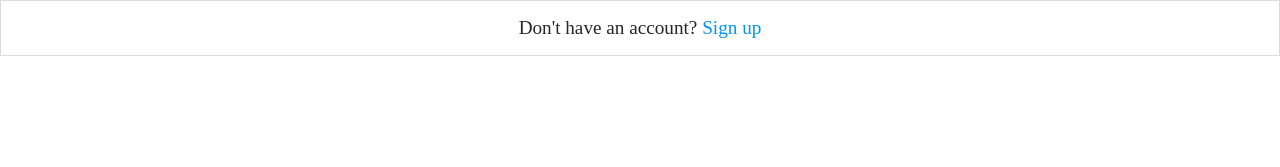
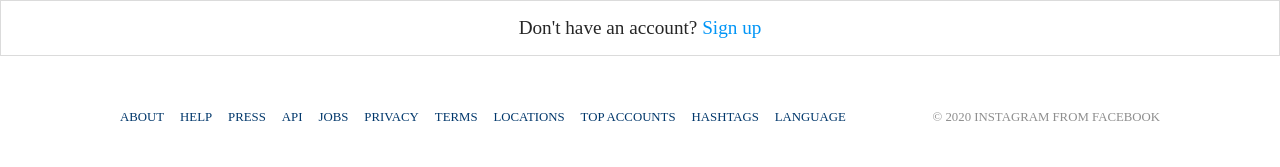
Before and after one commit to johncegom/practice-repo, a plain HTML site: page css-layout/instagram-clone/components.html in a window 1280 px wide. Drawn offline with Linux system fonts and the light colour scheme.

Commit message:
Add landingpage-footer component in instagram-clone

```diff
--- a/css-layout/instagram-clone/components.html
+++ b/css-layout/instagram-clone/components.html
@@ -5,6 +5,7 @@
   <meta name="viewport" content="width=device-width, initial-scale=1.0">
   <title>Components</title>
   <link rel="stylesheet" href="signup-card.css">
+  <link rel="stylesheet" href="landingpage-footer.css">
   <style>
     * {
       margin: 0;
@@ -15,11 +16,27 @@
 </head>
 <body>
 
-
   <div class="signup-card">
     <p>Don't have an account?
       <a href="#">Sign up</a>
     </p>
   </div>
+
+  <footer class="landingpage-footer">
+    <ul class="help-navigation">
+      <li><a href="#">about</a></li>
+      <li><a href="#">help</a></li>
+      <li><a href="#">press</a></li>
+      <li><a href="#">api</a></li>
+      <li><a href="#">jobs</a></li>
+      <li><a href="#">privacy</a></li>
+      <li><a href="#">terms</a></li>
+      <li><a href="#">locations</a></li>
+      <li><a href="#">top accounts</a></li>
+      <li><a href="#">hashtags</a></li>
+      <li><a href="#">language</a></li>
+    </ul>
+    <p>© 2020 Instagram from Facebook</p>
+  </footer>
 </body>
 </html>
--- /dev/null
+++ b/css-layout/instagram-clone/landingpage-footer.css
@@ -0,0 +1,23 @@
+.landingpage-footer {
+  display: flex;
+  text-transform: uppercase;
+  padding: 2.4rem 7.5rem;
+  font-size: 0.8rem;
+}
+
+.landingpage-footer .help-navigation {
+  display: flex;
+  flex-grow: 1;
+  list-style-type: none;
+
+}
+
+.help-navigation li > a {
+  text-decoration: none;
+  margin-right: 1rem;
+  color: #00376b;
+}
+
+.landingpage-footer {
+  color: #8e8e8e;
+}
--- a/css-layout/instagram-clone/signup-card.css
+++ b/css-layout/instagram-clone/signup-card.css
@@ -4,6 +4,7 @@
   color: #262626;
   font-size: 1.2rem;
   border: 1px solid #dbdbdb;
+  margin-bottom: 1rem;
 }
 
 .signup-card a {
```
